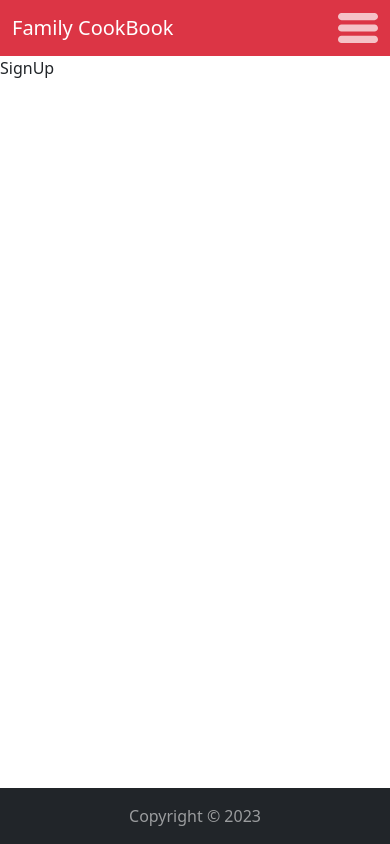
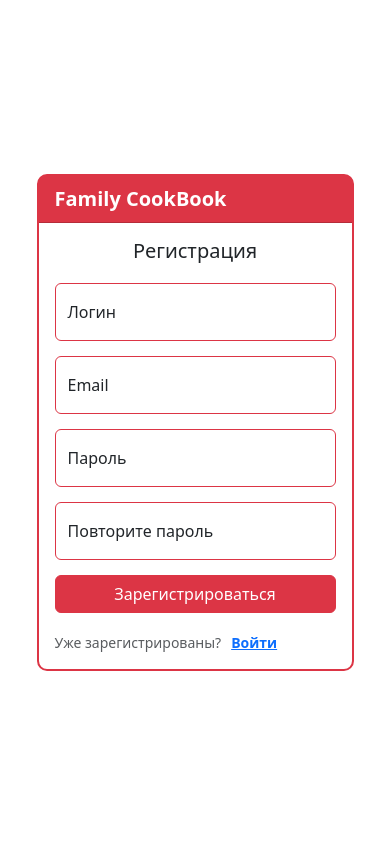
Before and after one commit to bonnhelga86/family_cookbook, a React (Create React App) app in the folder frontend/: page /signup in a window 390 px wide. Built offline with nearby package versions, Linux system fonts and the light colour scheme.

Commit message:
Верстка, адаптив и стилизация страниц Регистрация и Авторизация

```diff
--- a/frontend/src/components/App/App.js
+++ b/frontend/src/components/App/App.js
@@ -1,4 +1,5 @@
 import React from 'react';
+import { useLocation } from 'react-router-dom';
 import Header from '../Sections/Header/Header';
 import Footer from '../Sections/Footer/Footer';
 import CustomRoutes from '../Routes/CustomRoutes';
@@ -7,6 +8,8 @@ import CurrentUserContext from '../../context/CurrentUserContext';
 import './App.scss';
 
 function App() {
+  const location = useLocation();
+
   const [isLoggedIn, setIsLoggedIn] = React.useState(false);
   const [currentUser, setCurrentUser] = React.useState({});
 
@@ -30,9 +33,11 @@ function App() {
     <>
       {isLoggedIn != null &&
         <CurrentUserContext.Provider value={currentUser}>
-          <Header
-            isLoggedIn={isLoggedIn}
-          />
+          {((location.pathname !== '/signup') && (location.pathname !== '/signup'))
+            && <Header
+                  isLoggedIn={isLoggedIn}
+                />
+          }
 
           <main className="content">
             <CustomRoutes
@@ -40,7 +45,7 @@ function App() {
             />
           </main>
 
-          <Footer />
+          {((location.pathname !== '/signup') && (location.pathname !== '/signup')) && <Footer />}
 
           {/* <PopupIngredients
             isPopupOpen={isPopupOpen}
--- a/frontend/src/components/Pages/SignIn/SignIn.js
+++ b/frontend/src/components/Pages/SignIn/SignIn.js
@@ -1,8 +1,15 @@
+import Sign from "../../Sections/Sign/Sign";
+
 function SignIn() {
+  function handleSubmit(event) {
+    event.prevenrDefault();
+    console.log('Submit');
+
+  }
   return (
-    <>
-      SignIn
-    </>
+    <section className="sign" aria-label="Секция авторизации">
+      <Sign handleSubmit={handleSubmit} />
+    </section>
   );
 }
 
--- a/frontend/src/components/Pages/SignUp/SignUp.js
+++ b/frontend/src/components/Pages/SignUp/SignUp.js
@@ -1,8 +1,15 @@
+import Sign from "../../Sections/Sign/Sign";
+
 function SignUp() {
+  function handleSubmit(event) {
+    event.prevenrDefault();
+    console.log('Submit');
+
+  }
   return (
-    <>
-      SignUp
-    </>
+    <section className="sign" aria-label="Секция регистрации">
+      <Sign handleSubmit={handleSubmit} />
+    </section>
   );
 }
 
--- a/frontend/src/components/Sections/Header/Header.js
+++ b/frontend/src/components/Sections/Header/Header.js
@@ -12,9 +12,13 @@ function Header({ isLoggedIn }) {
         <Container>
           <Navbar.Brand as={Link} to="/">Family CookBook</Navbar.Brand>
           <Nav className="header__menu">
-            <Nav.Link className="header__link" as={Link} to="/recipes">Меню</Nav.Link>
+            {isLoggedIn && <Nav.Link className="header__link" as={Link} to="/recipes">Меню</Nav.Link>}
             <Nav.Link className="header__link" as={Link} to="/recipes">Рецепты</Nav.Link>
-            <Nav.Link className="header__link" as={Link} to="/profile">Профиль</Nav.Link>
+
+            {isLoggedIn
+            ? <Nav.Link className="header__link" as={Link} to="/profile">Профиль</Nav.Link>
+            : <Nav.Link className="header__link" as={Link} to="/signin">Войти</Nav.Link>
+            }
           </Nav>
           <div className="header__burger"></div>
         </Container>
--- /dev/null
+++ b/frontend/src/components/Sections/Sign/Sign.js
@@ -0,0 +1,81 @@
+import { useLocation } from 'react-router-dom';
+import { Link } from 'react-router-dom';
+import Card from 'react-bootstrap/Card';
+import Form from 'react-bootstrap/Form';
+import FloatingLabel from 'react-bootstrap/FloatingLabel';
+import Button from 'react-bootstrap/Button';
+import './Sign.scss';
+
+function Sign({ handleSubmit }) {
+  const location = useLocation();
+
+   return (
+    <section className="sign" aria-label="Секция авторизации">
+      <Card className="sign__content">
+        <Card.Header className="sign__header">
+          <Card.Link className="sign__logo-link" as={Link} to="/">Family CookBook</Card.Link>
+        </Card.Header>
+        <Card.Body>
+          <Card.Title className="sign__title">
+            {(location.pathname === '/signup') ? 'Регистрация' : 'Авторизация'}
+          </Card.Title>
+          <Form noValidate onSubmit={handleSubmit} className="sign__form">
+
+          {(location.pathname === '/signup')
+            && <FloatingLabel
+                  controlId="floatingName"
+                  label="Логин"
+                  className="sign__label"
+                >
+                  <Form.Control className="sign__input" type="text" placeholder="Введите логин" />
+                </FloatingLabel>
+          }
+
+            <FloatingLabel
+              controlId="floatingInput"
+              label="Email"
+              className="sign__label"
+            >
+              <Form.Control className="sign__input" type="email" placeholder="Введите Email" />
+            </FloatingLabel>
+
+            <FloatingLabel
+              controlId="floatingPassword"
+              label="Пароль"
+              className="sign__label"
+            >
+              <Form.Control className="sign__input" type="password" placeholder="Введите пароль" />
+            </FloatingLabel>
+
+            {(location.pathname === '/signup')
+              && <FloatingLabel
+                    controlId="floatingCheckPassword"
+                    label="Повторите пароль"
+                    className="sign__label"
+                  >
+                    <Form.Control className="sign__input" type="password" placeholder="Повторите пароль" />
+                  </FloatingLabel>
+            }
+
+            <Button className="sign__button" type="submit">
+              {(location.pathname === '/signup') ? 'Зарегистрироваться' : 'Войти'}
+            </Button>
+
+            <Form.Text className="sign__text" id="passwordHelpBlock" muted>
+              {(location.pathname === '/signup') ? 'Уже зарегистрированы?' : 'Еще нет аккаунта?'}
+              <Link
+                className="sign__link"
+                to={(location.pathname === '/signup') ? '/signin' : '/signup'}
+              >
+                {(location.pathname === '/signup') ? 'Войти' : 'Зарегистрироваться'}
+              </Link>
+            </Form.Text>
+
+          </Form>
+        </Card.Body>
+      </Card>
+    </section>
+  );
+}
+
+export default Sign;
--- /dev/null
+++ b/frontend/src/components/Sections/Sign/Sign.scss
@@ -0,0 +1,74 @@
+$mainColor: #dc3545;
+
+.sign {
+  height: 100vh;
+  display: flex;
+  justify-content: center;
+  align-items: center;
+
+  &__content {
+    width: 500px;
+    border-radius: 10px;
+    border: 2px solid $mainColor;
+  }
+
+  &__header {
+    background-color: $mainColor;
+  }
+
+  &__logo-link {
+    text-decoration: none;
+    color: #fff;
+    font-size: 20px;
+    font-weight: 600;
+
+    &:hover {
+      opacity: .8;
+    }
+  }
+
+  &__title {
+    text-align: center;
+    margin-bottom: 20px;
+  }
+
+  &__form {
+    display: flex;
+    flex-direction: column;
+    gap: 15px;
+  }
+
+  &__input {
+    border-color: rgb(220, 53, 69);
+
+    &:focus {
+      border-color: rgb(220, 53, 69);
+      box-shadow: 0 0 0 0.25rem rgba(220, 53, 69, 0.4);
+    }
+
+  }
+
+  &__button {
+    background-color: $mainColor;
+    border-color: $mainColor;
+
+    &:hover {
+      background-color: $mainColor;
+      border-color: $mainColor;
+      opacity: .8;
+    }
+  }
+
+  &__link {
+    margin-left: 10px;
+    font-weight: 600;
+  }
+}
+
+@media screen and (max-width:576px) {
+  .sign {
+    &__content {
+      width: 317px;
+    }
+  }
+}
```
Also changed, not shown: frontend/src/utils/authApi.js (added, +89 -0 lines).
